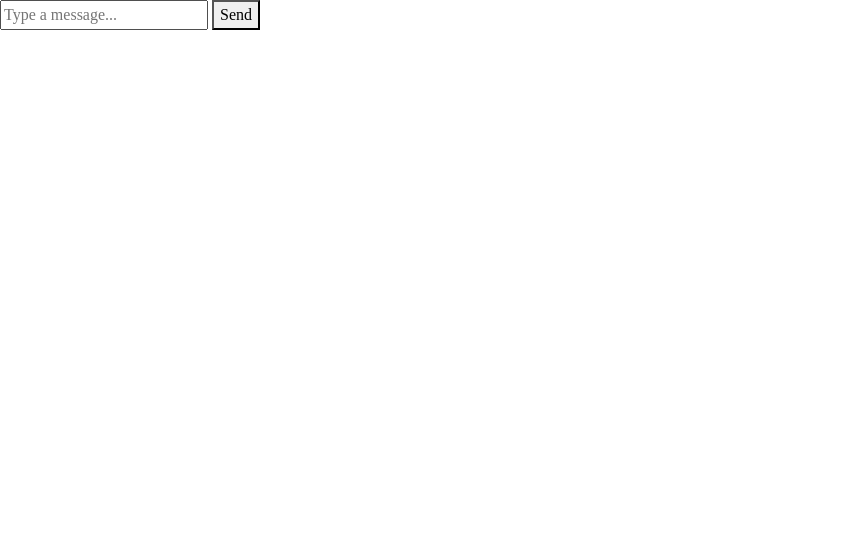
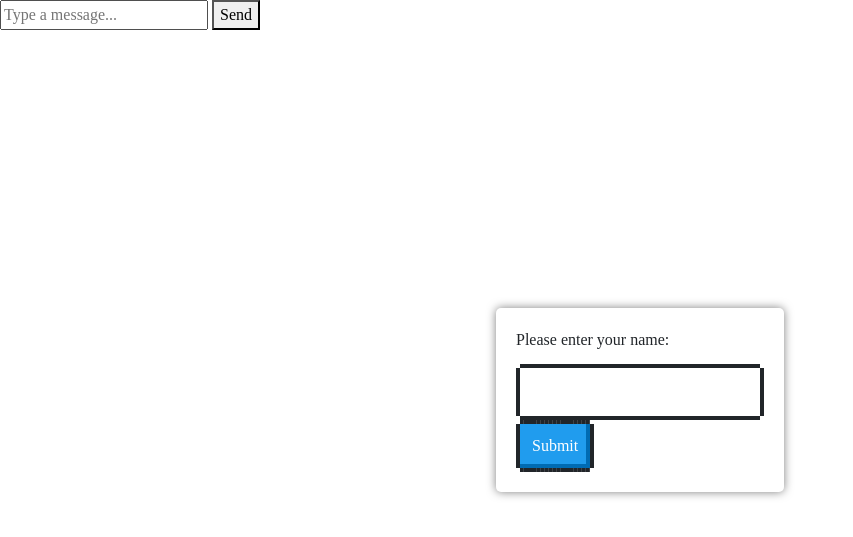
Before and after one commit to jexxme/8bitChat, a Flask app: page / in a window 1280 px wide. Shown: the top 537 px of the page, without its empty margins (0-853 px from the left). Run offline with Flask 3, Linux system fonts and the light colour scheme; some libraries are stand-ins or nearby versions; some web fonts are replaced.

Commit message:
Add name input modal and timestamp to messages

```diff
--- a/app/routes.py
+++ b/app/routes.py
@@ -1,13 +1,15 @@
 from app import socketio
 from flask import render_template
 from app import app
+from flask_socketio import SocketIO, emit
+from datetime import datetime
+import json
 
 @app.route('/')
 def index():
     return render_template('index.html')
 
-
-
 @socketio.on('send_message')
 def handle_send_message_event(data):
-    socketio.emit('receive_message', data)
+    data['timestamp'] = datetime.now().strftime('%Y-%m-%d %H:%M:%S')
+    emit('receive_message', data, broadcast=True)
--- /dev/null
+++ b/app/static/css/custom.css
@@ -0,0 +1,11 @@
+#nameModal {
+    position: fixed;
+    top: 50%;
+    left: 50%;
+    transform: translate(-50%, -50%);
+    z-index: 1000;
+    background-color: white;
+    padding: 20px;
+    border-radius: 5px;
+    box-shadow: 0 0 10px rgba(0, 0, 0, 0.5);
+}
--- a/app/static/js/chat.js
+++ b/app/static/js/chat.js
@@ -2,9 +2,27 @@ var socket = io.connect('http://' + document.domain + ':' + location.port);
 
 function sendMessage() {
     var message = document.getElementById('message-input').value;
-    socket.emit('send_message', { 'message': message });
+    var name = localStorage.getItem('chatUserName') || 'Anonymous';
+    socket.emit('send_message', { 'message': message, 'name': name });
 }
 
+
 socket.on('receive_message', function(data) {
-    document.getElementById('messages').innerHTML += '<p>' + data.message + '</p>';
+    document.getElementById('messages').innerHTML += '<div class="message"><span class="name">' + data.name + ':</span> <span class="text">' + data.message + '</span> <span class="timestamp">' + data.timestamp.split(' ')[1] + '</span></div>';
 });
+
+
+
+document.addEventListener('DOMContentLoaded', function() {
+    var storedName = localStorage.getItem('chatUserName');
+    if (!storedName) {
+        document.getElementById('nameModal').style.display = 'block';
+    }
+
+    document.getElementById('nameForm').addEventListener('submit', function(event) {
+        event.preventDefault();
+        var name = document.getElementById('nameInput').value;
+        localStorage.setItem('chatUserName', name);
+        document.getElementById('nameModal').style.display = 'none';
+    });
+});
--- a/app/templates/index.html
+++ b/app/templates/index.html
@@ -5,6 +5,10 @@
     <title>Chat App</title>
     <!-- minify -->
     <link href="https://unpkg.com/nes.css@2.3.0/css/nes.min.css" rel="stylesheet" />
+    <!-- Include custom.css -->
+    <link href="{{ url_for('static', filename='css/custom.css') }}" rel="stylesheet" />
+    <!-- Include static/press-start-2p.ttf -->
+    <link href="https://fonts.cdnfonts.com/css/press-start-2p" rel="stylesheet">
 </head>
 
 <body>
@@ -17,6 +21,16 @@
         <button onclick="sendMessage()">Send</button>
     </div>
 
+    <div id="nameModal" class="nes-dialog" style="display:none;">
+        <form id="nameForm">
+            <p>Please enter your name:</p>
+            <div class="nes-field">
+                <input type="text" id="nameInput" class="nes-input" required>
+            </div>
+            <button type="submit" class="nes-btn is-primary">Submit</button>
+        </form>
+    </div>
+
     <!-- Include Socket.IO JavaScript Library -->
     <script src="https://cdn.socket.io/4.7.2/socket.io.min.js" integrity="sha384-mZLF4UVrpi/QTWPA7BjNPEnkIfRFn4ZEO3Qt/HFklTJBj/gBOV8G3HcKn4NfQblz" crossorigin="anonymous"></script>
 
```
